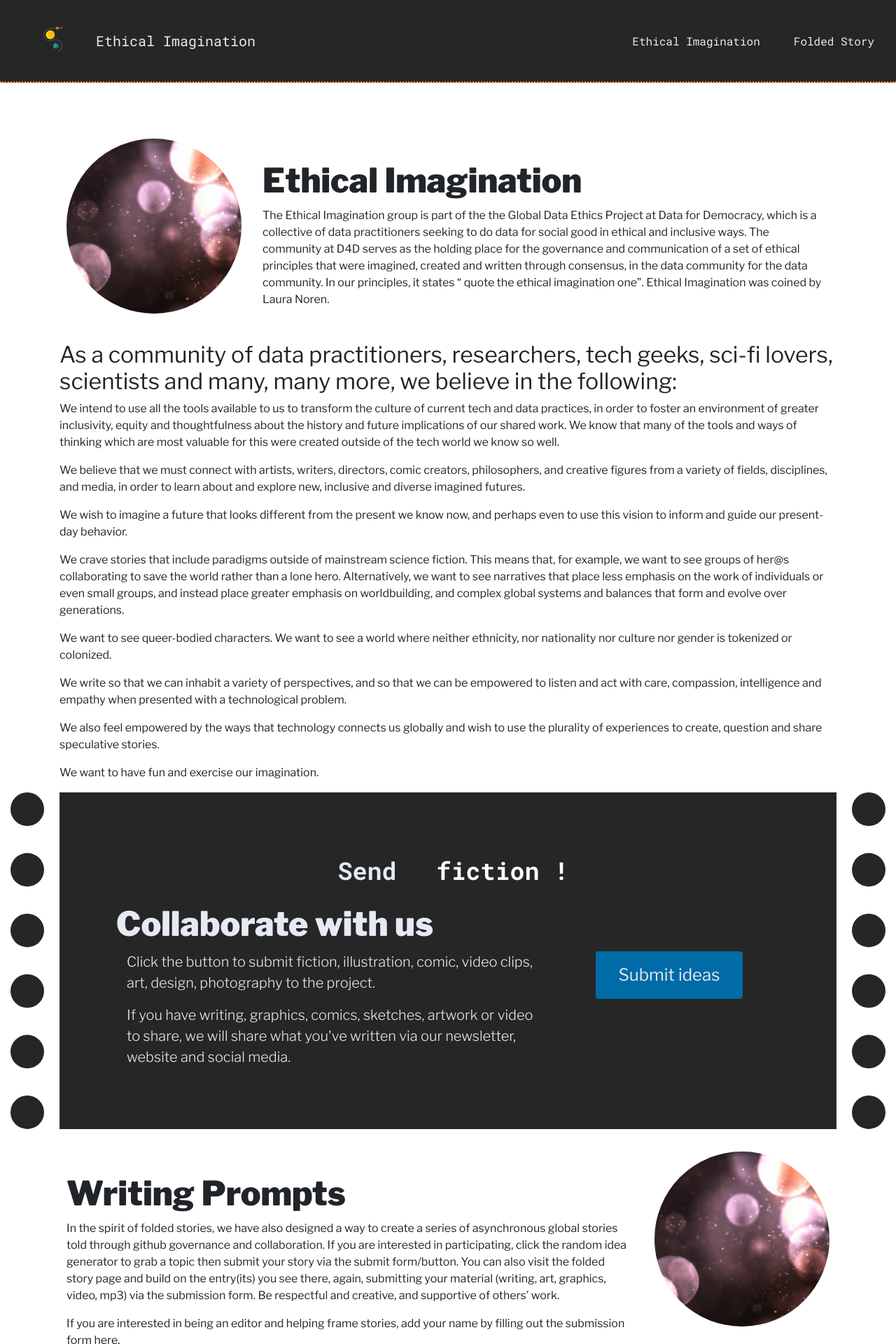
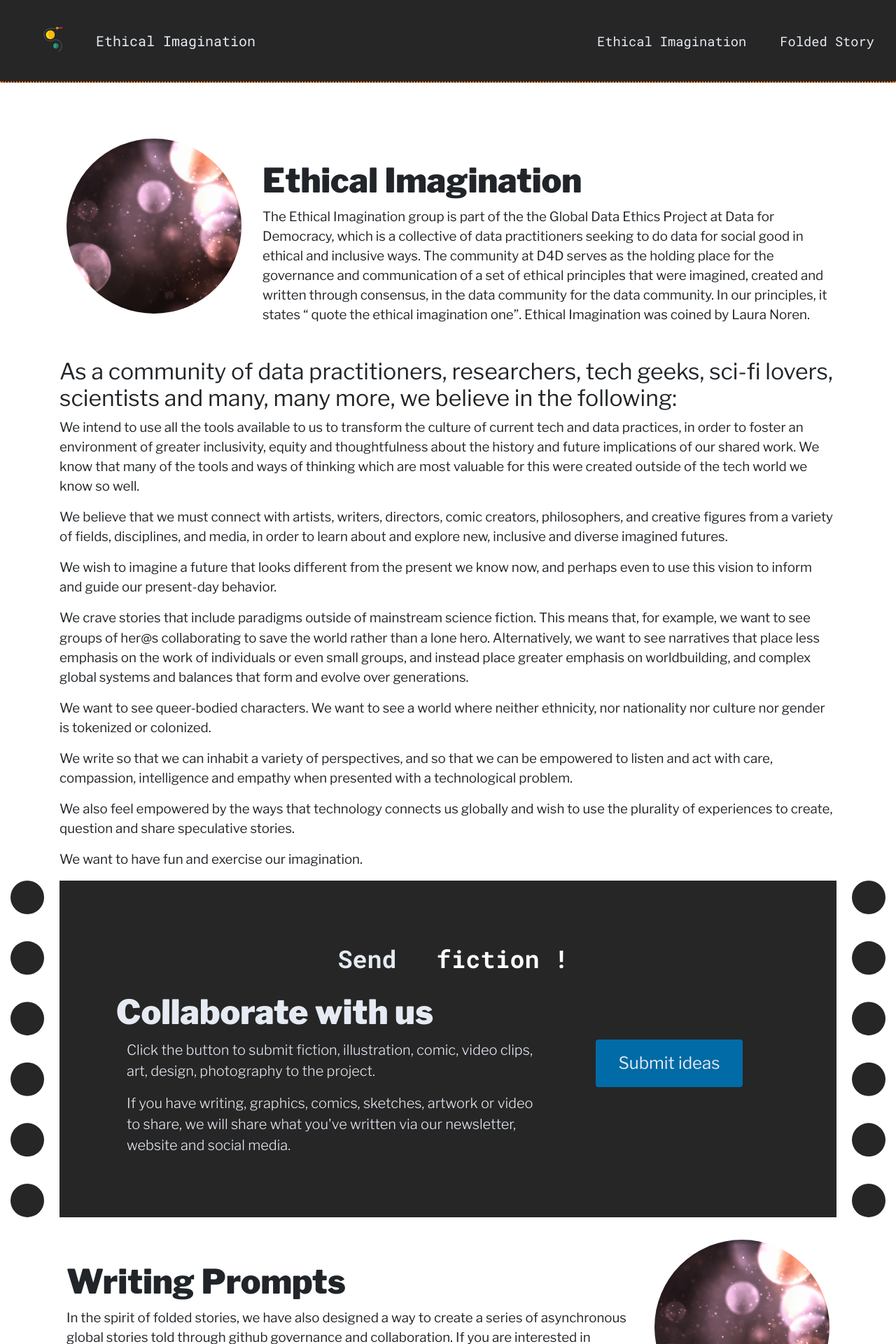
Before and after one commit to Data4Democracy/ethical-imagination, a Jekyll site: the page built from index.html, in a window 1280 px wide. Shown: the top 1920 px of the page at 70% size. Built offline with Jekyll 4.4.1, drawn with Linux system fonts in a browser that asks for light colours; nearby versions of some CDN libraries.

Commit message:
adjusting the copy size

```diff
--- a/_sass/_bootstrap_customization.scss
+++ b/_sass/_bootstrap_customization.scss
@@ -66,7 +66,12 @@
 body{
     font-family: 'Libre Franklin', sans-serif;
     font-weight: 400;
-    font-size: 16px;
+    font-size: 1.17rem;
+        h2{
+            font-family: 'Libre Franklin', sans-serif;
+            font-weight: 400;
+            font-size: 2rem;
+        }
 }
 
 .navbar-ethics{
```
